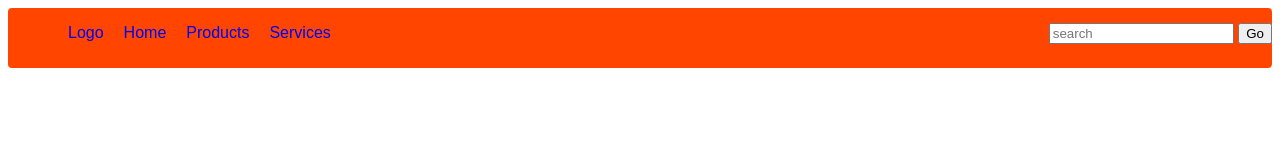
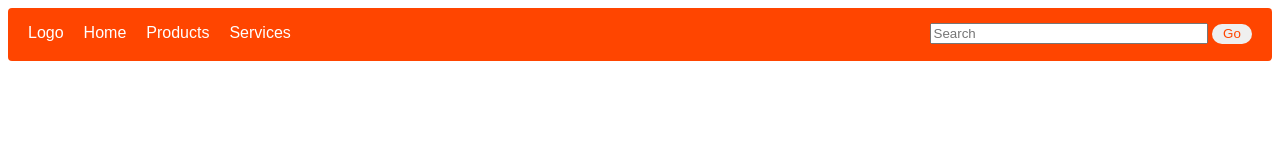
Before and after one commit to raelalves182/Rael, a plain HTML site: page Projeto-4/index.html in a window 1280 px wide. Drawn offline with Linux system fonts and the light colour scheme.

Commit message:
feat(header): projeto 4

```diff
--- a/Projeto-4/index.html
+++ b/Projeto-4/index.html
@@ -16,13 +16,13 @@
         <li><a href="#">Products</a></li>
         <li><a href="#">Services</a></li>
       </ul>
-      <div class="form">
-        <form action="/">
-          <input type="text" placeholder="search">
-          <button>Go</button>
-        </form>
-      </div>
     </nav>
+    <div class="form">
+      <form class="form__item" action="/">
+        <input type="text" placeholder="Search">
+        <button>Go</button>
+      </form>
+    </div>
   </header>
 </body>
 </html>
--- a/Projeto-4/styles.css
+++ b/Projeto-4/styles.css
@@ -5,7 +5,7 @@ body {
 
 .container {
   background: #FF4500;
-  height: 60px;
+  height: 53px;
   border-radius: 4px;
 }
 
@@ -17,15 +17,35 @@ body {
 .nav ul {
   display: flex;
   list-style: none;
+  padding: 0;
 }
 
 .nav ul li a {
   text-decoration: none;
   margin-left: 20px;
+  color: white;
 }
 
 .form {
   display: flex;
   justify-content: flex-end;
-  align-items: center;
+  position: relative;
 }
+
+.form input {
+  width: 270px;
+}
+
+.form button {
+  border-radius: 16px;
+  width: 40px;
+  height: 20px;
+  border: none;
+  color: #FF4500;
+}
+
+.form__item {
+  position: absolute;
+  transform: translate(-20px, -50px);
+  top: 15px;
+}
```
